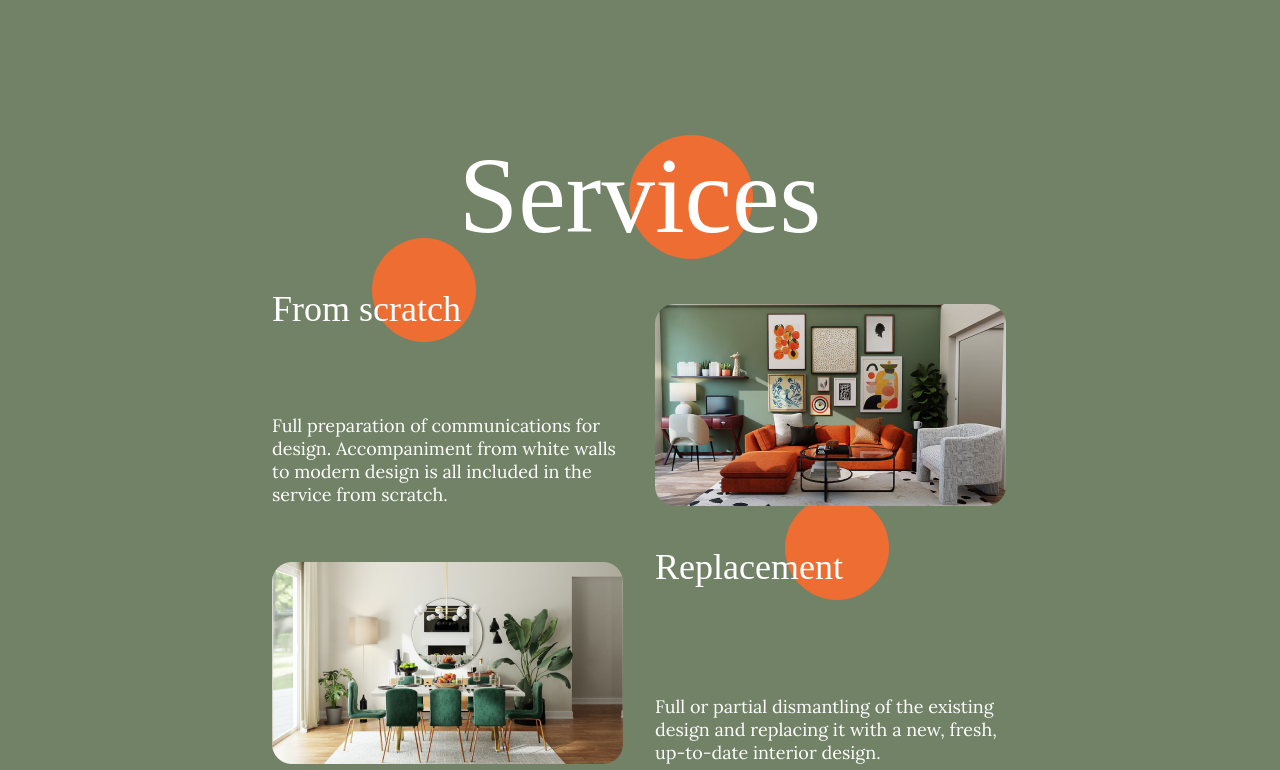
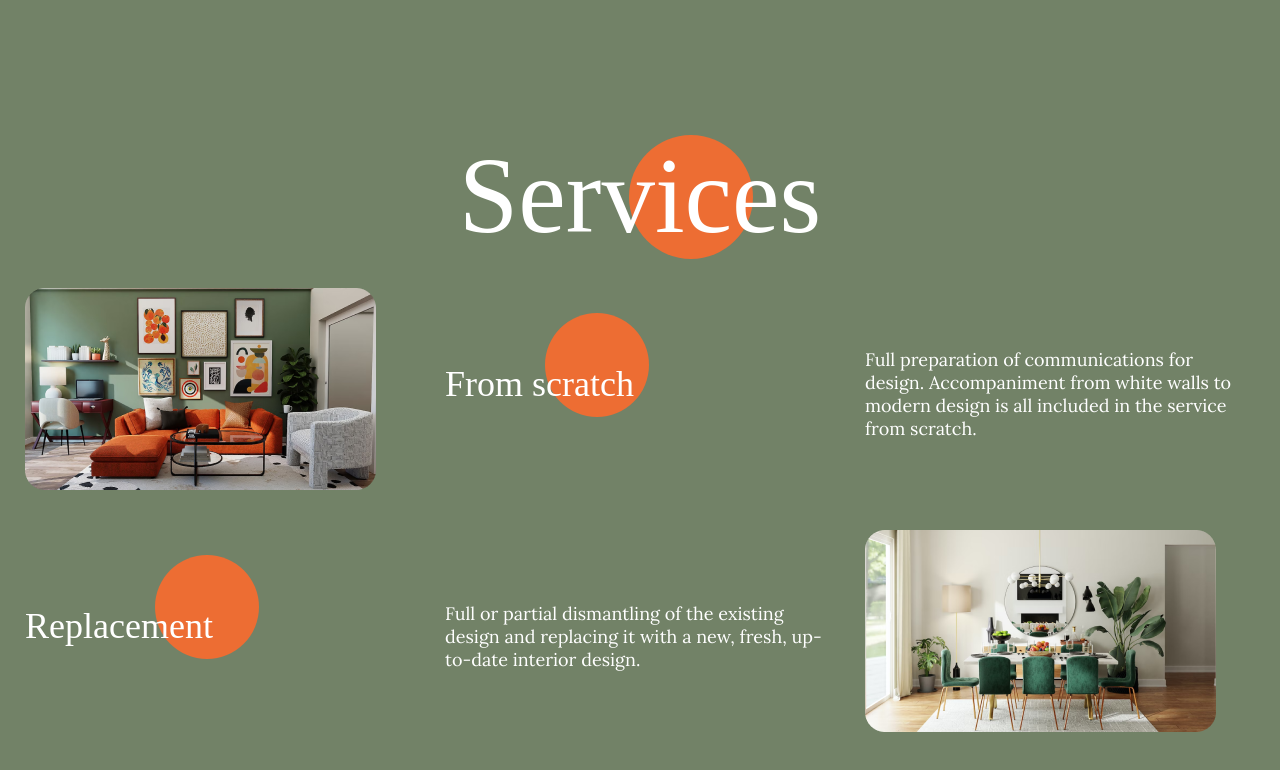
Before and after one commit to DarkSky3309/glaze, a React (Vite) app: page /services in a window 1280 px wide. Shown: the top 770 px of the page. Built offline with nearby package versions, Linux system fonts and the light colour scheme.

Commit message:
services done

```diff
--- a/src/scss/addaptive.scss
+++ b/src/scss/addaptive.scss
@@ -470,7 +470,9 @@
         text-align: center;
       }
     }
+
   }
+  body{
     .contact__content{
       .contact__main-wrapper{
         display: flex;
@@ -498,4 +500,17 @@
         min-width: unset!important;
       }
     }
+    .services__content{
+      .services__main-item{
+        grid-template-columns: repeat(3, 1fr) !important;
+        grid-template-rows: 1fr!important;
+        grid-template-areas: "image title description"!important;
+        align-items: center!important;
+        max-width: 1240px!important;
+        &:nth-of-type(2){
+          grid-template-areas: "title description image"!important;
         }
+      }
+    }
+  }
+}
--- a/src/scss/style.css
+++ b/src/scss/style.css
@@ -480,30 +480,40 @@
   footer .social h3 {
     text-align: center;
   }
-  .contact__content .contact__main-wrapper {
+  body .contact__content .contact__main-wrapper {
     display: flex;
     flex-direction: row-reverse;
     align-items: center;
     gap: 20px;
   }
-  .contact__content .contact__main-wrapper .contact__info {
+  body .contact__content .contact__main-wrapper .contact__info {
     margin: unset;
   }
-  .contact__content form {
+  body .contact__content form {
     max-width: 901px;
     width: 100%;
   }
-  .review {
+  body .review {
     flex-direction: column !important;
   }
-  .review .wrappers {
+  body .review .wrappers {
     display: flex;
     justify-content: space-evenly;
   }
-  .review .review__wrapper {
+  body .review .review__wrapper {
     height: 270px;
     max-width: 390px !important;
     min-width: unset !important;
+  }
+  body .services__content .services__main-item {
+    grid-template-columns: repeat(3, 1fr) !important;
+    grid-template-rows: 1fr !important;
+    grid-template-areas: "image title description" !important;
+    align-items: center !important;
+    max-width: 1240px !important;
+  }
+  body .services__content .services__main-item:nth-of-type(2) {
+    grid-template-areas: "title description image" !important;
   }
 }
 body {
```
Also changed, not shown: 1 other file (tests, documents, lock files or other folders). Lines whose indentation alone changed are shown as unchanged.
